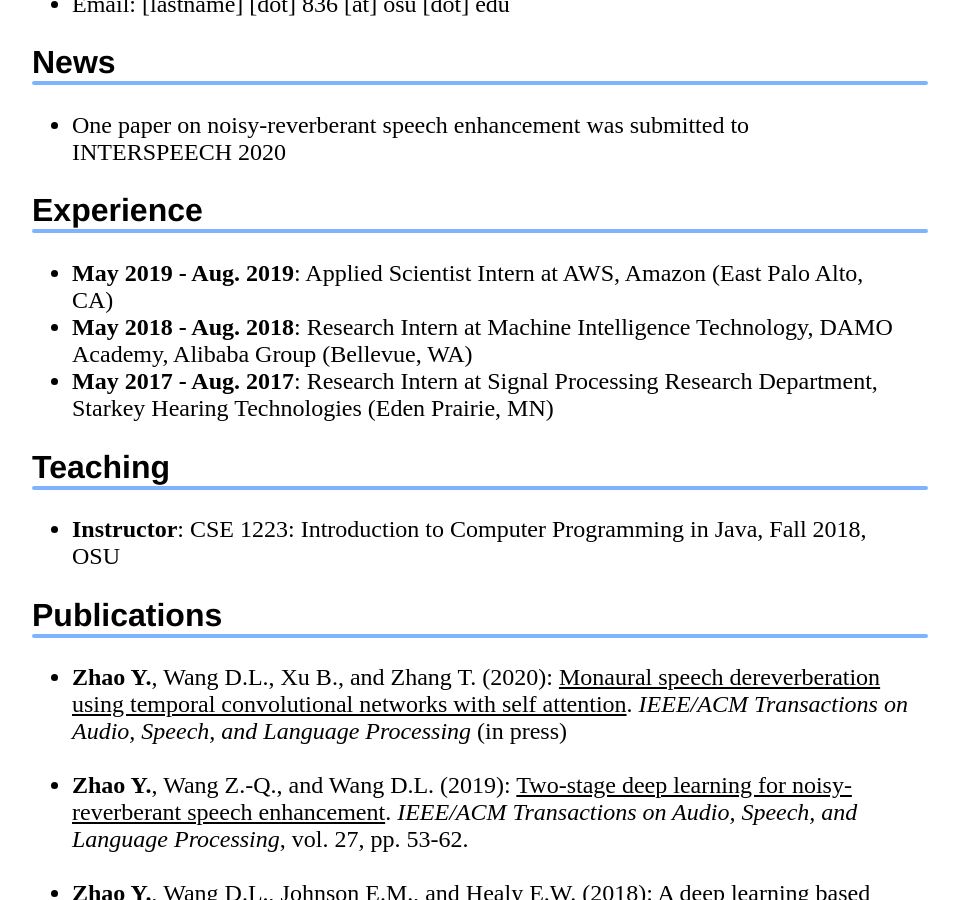
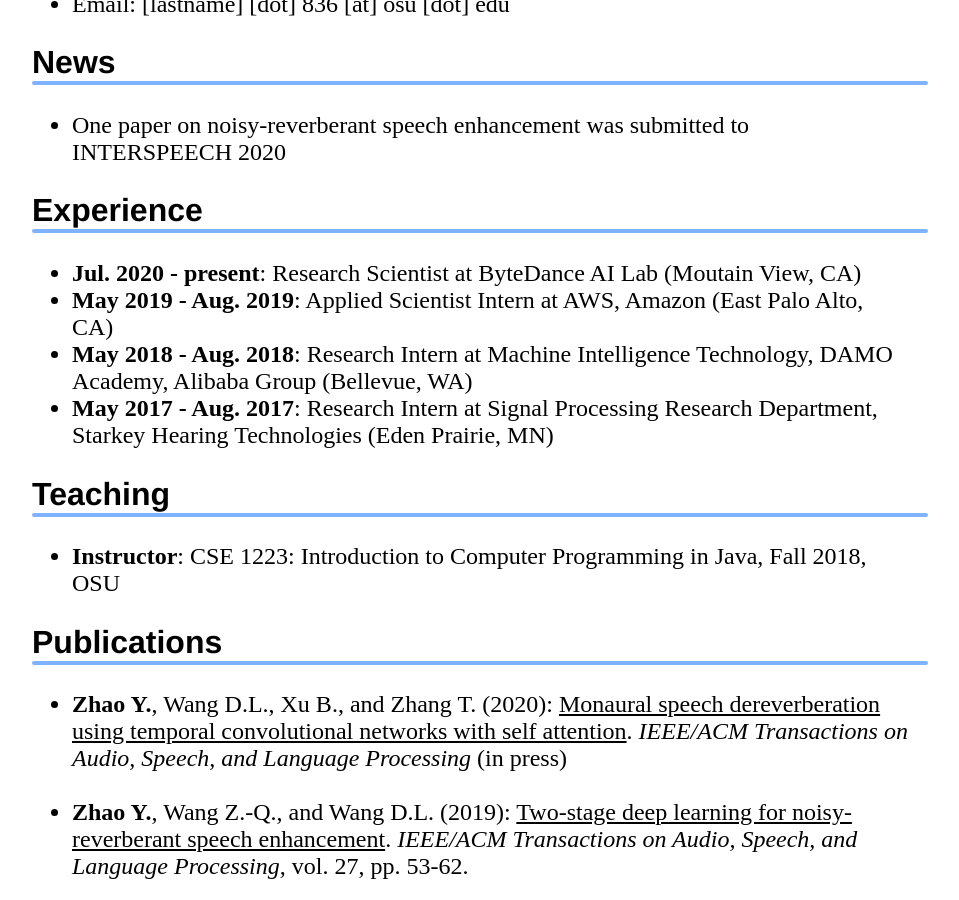
Before and after one commit to cliffzhao/cliffzhao.github.io, a Jekyll site: the page built from index.html, in a window 1280 px wide and 900 px high, scrolled down 525 px. Shown: the whole window, without its empty margins (160-1119 px from the left). Built offline with Jekyll 4.4.1, drawn with Linux system fonts in a browser that asks for light colours.

Commit message:
Update index.html

```diff
--- a/index.html
+++ b/index.html
@@ -29,8 +29,10 @@
 
     <h2>Experience</h2>
     <ul>
+	<li><strong>Jul. 2020 - present</strong>: Research Scientist at ByteDance AI Lab (Moutain View, CA)
+	</li>
     <li><strong>May 2019 - Aug. 2019</strong>: Applied Scientist Intern at AWS, Amazon (East Palo Alto, CA)
-
+	</li>
     <li><strong>May 2018 - Aug. 2018</strong>: Research Intern at Machine Intelligence Technology, DAMO Academy, Alibaba Group (Bellevue, WA)
     </li>
     <li><strong>May 2017 - Aug. 2017</strong>: Research Intern at Signal Processing Research Department, Starkey Hearing Technologies (Eden Prairie, MN)
@@ -66,8 +68,6 @@
 hearing-impaired listeners in reverberant-noisy conditions</U></a>. <cite>Journal of the Acoustical Society of America</cite>, vol. 144, pp. 1627-1637.
 	<br>
 	<br>
-
-
     	</li>
 
 
@@ -75,8 +75,6 @@
       <a href="https://cliffzhao.github.io/Publications/ZWXZ.icassp18.pdf" target="_blank"><U>Late reverberation suppression using recurrent neural networks with long short-term memory</U></a>. <cite>Proceedings of ICASSP-18</cite>, pp. 5434-5438.
 	<br>
 	<br>
-
-
   		</li>
 
 
@@ -84,33 +82,31 @@
       <a href="https://cliffzhao.github.io/Publications/ZXGZ.icassp18.pdf" target="_blank"><U>Perceptually guided speech enhancement using deep neural networks</U></a>. <cite>Proceedings of ICASSP-18</cite>, pp. 5074-5078.
 	<br>
 	<br>
+		</li>
 
-
-    </li>
 
     <li><strong>Zhao Y.</strong>, Wang Z.-Q., and Wang D.L. (2017):
       <a href="cliffzhao.github.io/Publications/ZWW.icassp17.pdf" target="_blank"><U>A two-stage algorithm for noisy and reverberant speech enhancement</U></a>. <cite>Proceedings of ICASSP-17</cite>, pp. 5580-5584.
 	<br>
 	<br>
+		</li>
 
-
-    </li>
 
     <li><strong>Zhao Y.</strong>, Wang D.L., Merks I., and Zhang T. (2016):
       <a href="cliffzhao.github.io/Publications/ZWMZ.icassp16.pdf" target="_blank"><U>DNN-based enhancement of noisy and reverberant speech</U></a>.
       <cite>Proceedings of ICASSP-16</cite>, pp. 6525-6529.
 	<br>
 	<br>
+		</li>
 
-    </li>
 
     <li>Wang Z.-Q.,<strong> Zhao Y.</strong>, and Wang D.L. (2016):
       <a href="https://cliffzhao.github.io/Publications/WZW.icassp16.pdf" target="_blank"><U>Phoneme-specific speech separation</U></a>.
       <cite>Proceedings of ICASSP-16</cite>, pp. 146-150.
 	<br>
 	<br>
+        </li>
 
-    </li>
     </ul>
 
 <h2>Service</h2>
```
Lines whose indentation alone changed are shown as unchanged.
